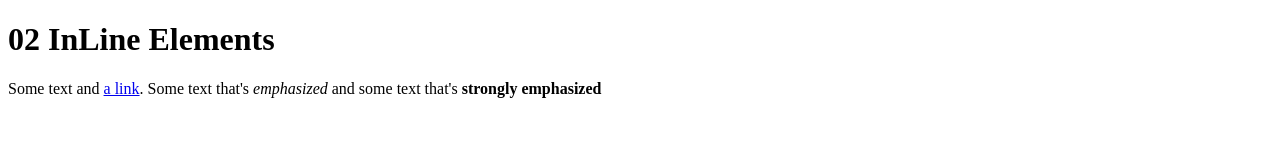
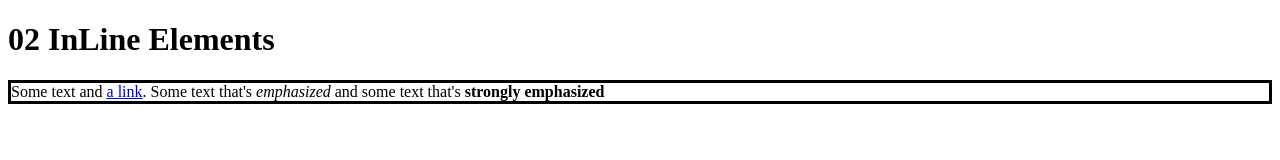
Before and after one commit to oliveroliverio/WD-CSS_CSS-Display, a plain HTML site: page 02_inline_elements.html in a window 1280 px wide. Drawn offline with Linux system fonts and the light colour scheme.

Commit message:
feat: 02_inline_elements - added style section

```diff
--- a/02_inline_elements.html
+++ b/02_inline_elements.html
@@ -1,6 +1,11 @@
 <!DOCTYPE html>
 <html lang="en">
 <head>
+  <style>
+    p {
+      border: 3px solid black
+    }
+  </style>
   <meta charset="UTF-8">
   <meta http-equiv="X-UA-Compatible" content="IE=edge">
   <meta name="viewport" content="width=device-width, initial-scale=1.0">
@@ -16,3 +21,8 @@
 
 </body>
 </html>
+
+<!-- notes section
+block vs inline elements
+
+-->
```
